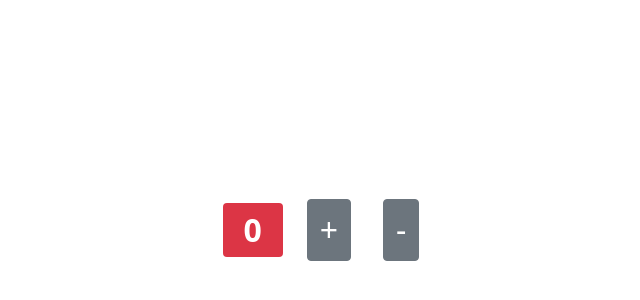
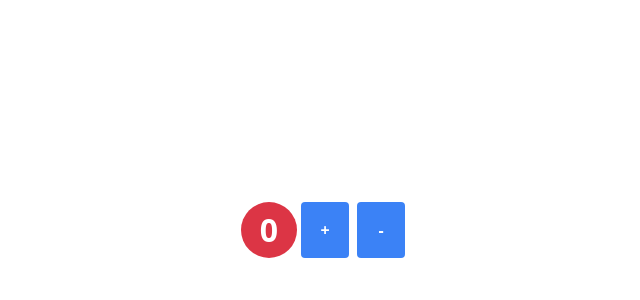
Before and after one commit to egolegegit/2_Frontend_lesson_2, a React (Create React App) app: page / in a window 1280 px wide. Shown: the part 170-470 px from the top of the page, without its empty margins (315-955 px from the left). Built offline with nearby package versions, Linux system fonts and the light colour scheme.

Commit message:
connection tailwind css design system

```diff
--- /dev/null
+++ b/craco.config.js
@@ -0,0 +1,7 @@
+module.exports = {
+  style: {
+    postcss: {
+      plugins: [require('tailwindcss'), require('autoprefixer')],
+    },
+  },
+}
--- a/src/components/buttonCounter.jsx
+++ b/src/components/buttonCounter.jsx
@@ -17,13 +17,12 @@ const ButtonCounter = (props) => {
   }
 
   return (
-      <button
-        onClick={actionClick[props.actionButton.action]}
-        className='btn btn-secondary'
-        style={{ fontSize: '2rem', margin: '.5em'}}
-      >
-        {props.actionButton.nameButton}
-      </button>
+    <button
+      onClick={actionClick[props.actionButton.action]}
+      className='bg-blue-500 hover:bg-blue-700 text-white font-bold py-3 px-4 rounded w-2 h-auto flex align-middle justify-center mx-1'
+    >
+      {props.actionButton.nameButton}
+    </button>
   )
 }
 
--- a/src/components/counter.jsx
+++ b/src/components/counter.jsx
@@ -6,7 +6,8 @@ const Counter = () => {
   const [count, setCount] = useState(0)
 
   const getBageclasses = () => {
-    let classes = ' badge m-2 bg-'
+    let classes =
+      ' rounded-full h-14 w-14 flex items-center justify-center text-white font-bold bg-'
     classes += count === 0 ? 'danger' : 'primary'
     return classes
   }
--- a/src/index.css
+++ b/src/index.css
@@ -19,3 +19,7 @@ code {
   width: 100%;
   height: 100vh
 }
+
+@tailwind base;
+@tailwind components;
+@tailwind utilities;
--- /dev/null
+++ b/tailwind.config.js
@@ -0,0 +1,11 @@
+module.exports = {
+  purge: ['./src/**/*.{js,jsx,ts,tsx}', './public/index.html'],
+  darkMode: false, // or 'media' or 'class'
+  theme: {
+    extend: {},
+  },
+  variants: {
+    extend: {},
+  },
+  plugins: [],
+}
```
Also changed, not shown: package.json (+9 -3 lines), 1 other file (tests, documents, lock files or other folders).
